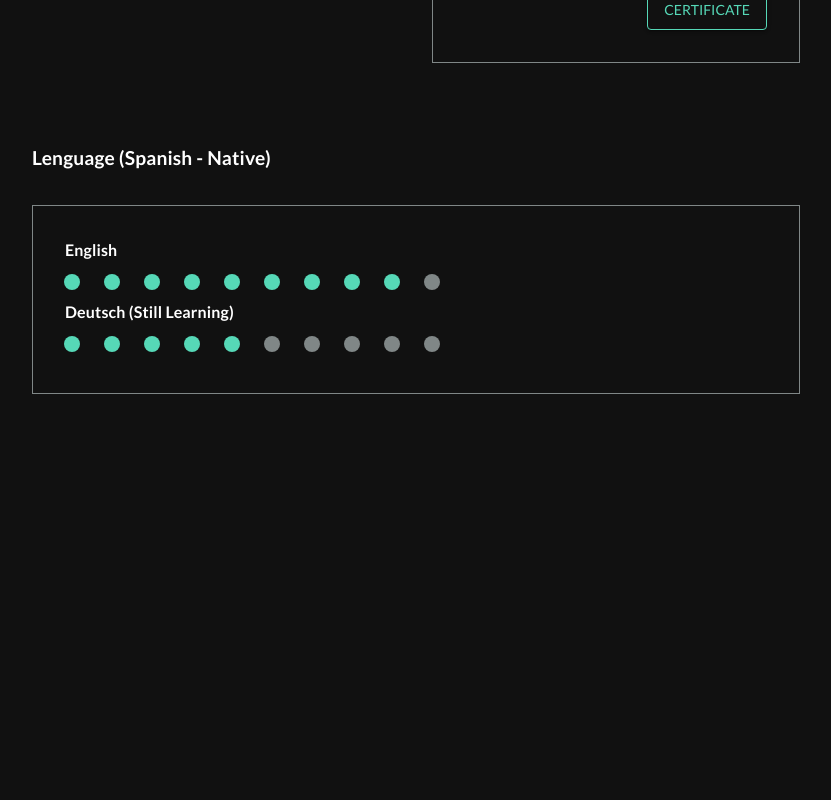
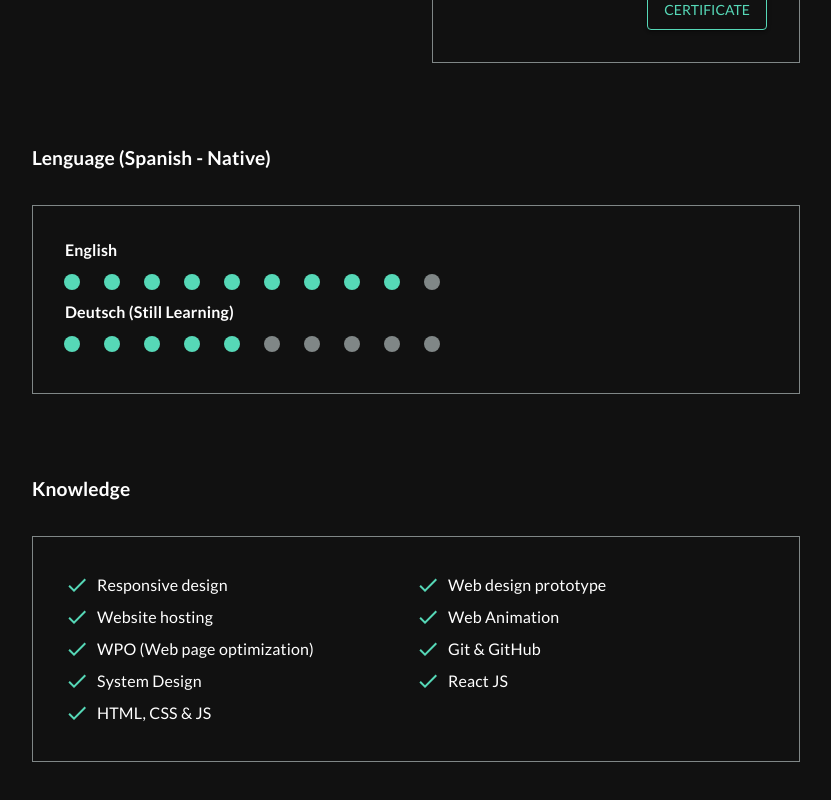
Before and after one commit to Juaniconn/juan-ponce-portfolio, a React (Create React App) app: page /resume in a window 1280 px wide. Shown: the part 3071-3871 px from the top of the page, without its empty margins (224-1055 px from the left). Before the commit the page ends 3545 px from the top, so only its background shows below. Built offline with nearby package versions, Linux system fonts and the light colour scheme.

Commit message:
Knowledge

```diff
--- a/src/components/molecules/knowledge.js
+++ b/src/components/molecules/knowledge.js
@@ -0,0 +1,67 @@
+import React from 'react'
+import { Box, makeStyles, Typography, List, ListItem, ListItemText } from '@material-ui/core'
+import CheckIcon from '@material-ui/icons/Check';
+
+const useStyles = makeStyles((theme) => ({
+    knowledge: {
+        margin: "5rem 0",
+    },
+    knowledgeTypography: {
+    },
+    knowledgeItem: {
+        border: "1px solid #808787",
+        padding: '2rem',
+        [theme.breakpoints.down('xs')]: {
+            textAlign: "center",
+        },
+    },
+    knowledgeContent: {
+        display: "grid",
+        gridTemplateColumns: "1fr 1fr",
+        "& span": {
+            color: '#fff',
+        },
+        [theme.breakpoints.down('xs')]: {
+            gridTemplateColumns: "1fr",
+            "& span": {
+                textAlign: 'center',
+            },
+        },
+    },
+
+    knowledgeWrapper: {
+        padding: '0',
+    },
+    knowledgeItemIcon: {
+        color: '#56D8B7',
+        fontWeight: 'bolder',
+        marginRight:'0.5rem',
+        [theme.breakpoints.down('xs')]: {
+            marginRight: '0.25rem',
+        },
+    }
+}));
+
+const Knowledge = () => {
+    const classes = useStyles()
+    return(
+        <Box className={classes.knowledge}>
+            <Typography style={{color: '#fff', marginBottom: "2rem", fontWeight: 'bolder', fontSize: '1.2rem'}} variant="h6">Knowledge</Typography>
+                <Box className={classes.knowledgeItem}>
+                    <List className={classes.knowledgeContent} style={{padding: '0'}}>
+                        <ListItem className={classes.knowledgeWrapper}><CheckIcon className={classes.knowledgeItemIcon}/><ListItemText primary="Responsive design"/></ListItem>
+                        <ListItem className={classes.knowledgeWrapper}><CheckIcon className={classes.knowledgeItemIcon}/><ListItemText primary="Web design prototype"/></ListItem>
+                        <ListItem className={classes.knowledgeWrapper}><CheckIcon className={classes.knowledgeItemIcon}/><ListItemText primary="Website hosting"/></ListItem>
+                        <ListItem className={classes.knowledgeWrapper}><CheckIcon className={classes.knowledgeItemIcon}/><ListItemText primary="Web Animation"/></ListItem>
+                        <ListItem className={classes.knowledgeWrapper}><CheckIcon className={classes.knowledgeItemIcon}/><ListItemText primary="WPO (Web page optimization)"/></ListItem>
+                        <ListItem className={classes.knowledgeWrapper}><CheckIcon className={classes.knowledgeItemIcon}/><ListItemText primary="Git & GitHub "/></ListItem>
+                        <ListItem className={classes.knowledgeWrapper}><CheckIcon className={classes.knowledgeItemIcon}/><ListItemText primary="System Design"/></ListItem>
+                        <ListItem className={classes.knowledgeWrapper}><CheckIcon className={classes.knowledgeItemIcon}/><ListItemText primary="React JS"/></ListItem>
+                        <ListItem className={classes.knowledgeWrapper}><CheckIcon className={classes.knowledgeItemIcon}/><ListItemText primary="HTML, CSS & JS"/></ListItem>
+                    </List>
+                </Box>
+        </Box>
+    )
+}
+
+export default Knowledge
--- a/src/components/pages/resume.js
+++ b/src/components/pages/resume.js
@@ -8,6 +8,7 @@ import Services from './../molecules/services'
 import PricingTable from './../molecules/pracingTable'
 import ExpAndEdu from './../molecules/experience&Education'
 import Lenguage from './../molecules/lenguageSkills'
+import Knowledge from './../molecules/knowledge';
 
 const useStyles = makeStyles((theme) => ({
     resume: {
@@ -29,6 +30,7 @@ const Resume = () => {
                 <PricingTable />
                 <ExpAndEdu />
                 <Lenguage />
+                <Knowledge />
             </Box>
         </>
     )
```
